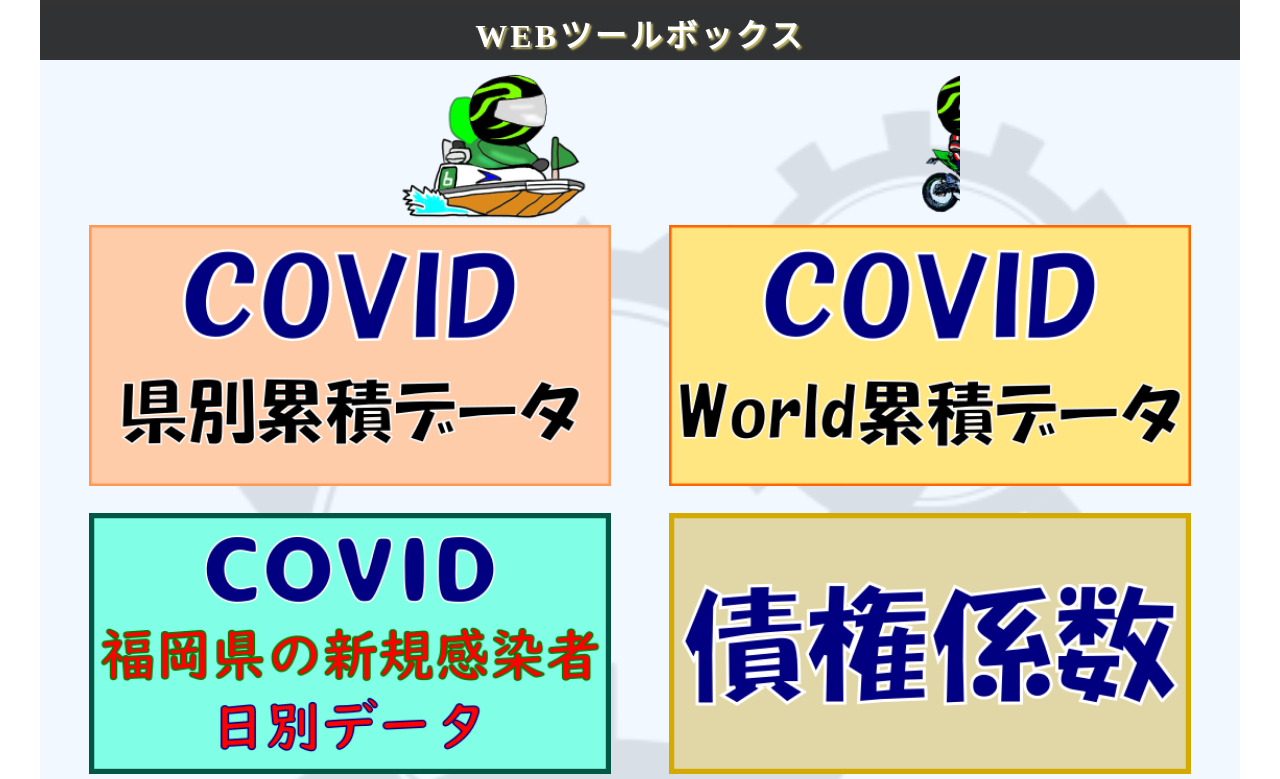
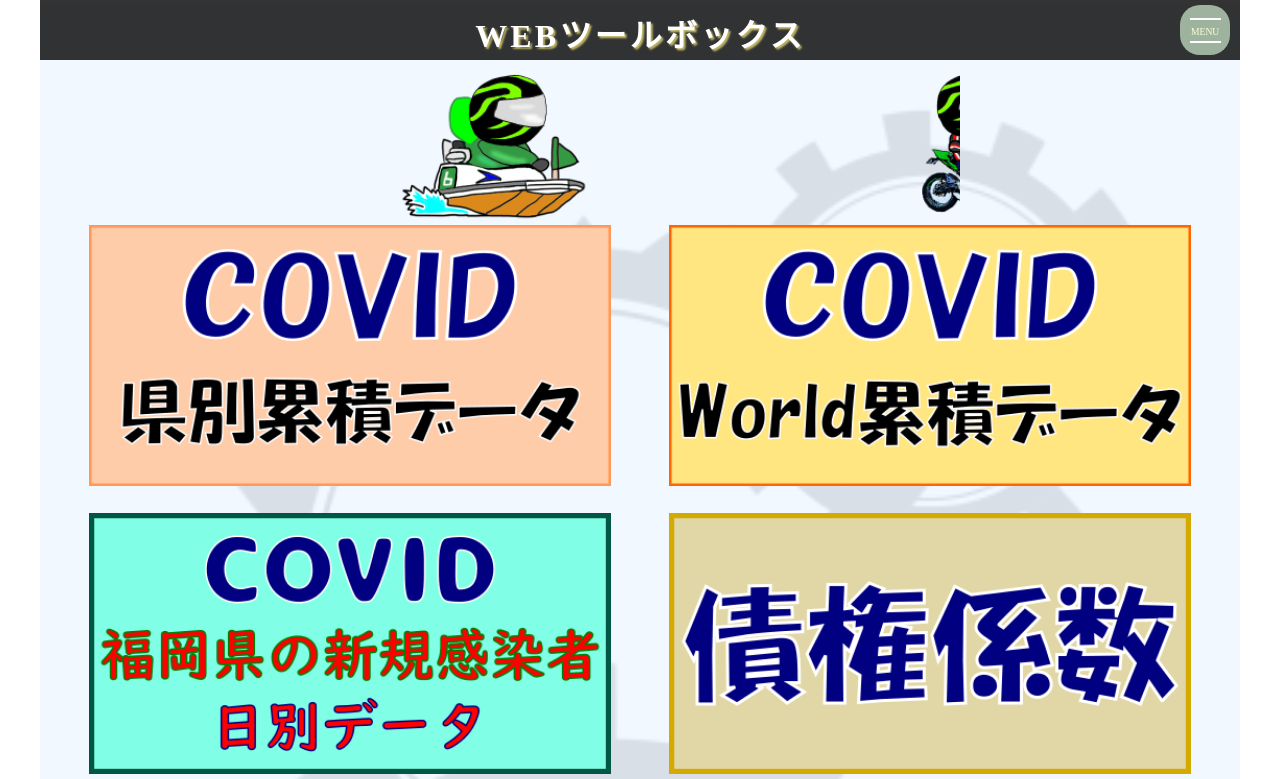
Before and after one commit to katsuki-hub/tool, a PHP site: page / in a window 1280 px wide. Shown: the top 779 px of the page. Run offline with PHP 8.4, Linux system fonts and the light colour scheme.

Commit message:
ハンバーガー

```diff
--- a/common/footer.php
+++ b/common/footer.php
@@ -1 +1,5 @@
-<small>&copy; 2021 かつまるツールボックス</small>
+<footer>
+  <small>&copy; 2021 かつまるツールボックス</small>
+</footer>
+<script src="https://code.jquery.com/jquery-3.6.0.min.js" integrity="sha256-/xUj+3OJU5yExlq6GSYGSHk7tPXikynS7ogEvDej/m4=" crossorigin="anonymous"></script>
+<script src="https://tool.katsumaru.blog/script/command.js/"></script>
--- a/common/header.php
+++ b/common/header.php
@@ -2,5 +2,6 @@
   <a href="https://tool.katsumaru.blog">
     <h1><?= $headerTitle ?></h1>
   </a>
+  <div class="openbtn"><span></span><span>Menu</span><span></span></div>
 </div>
 <!--/header-contents-->
--- a/content/covid.php
+++ b/content/covid.php
@@ -84,9 +84,7 @@
       </article>
     </div><!-- /main-wrapper -->
   </div><!-- /wall -->
-  <footer>
-    <?php require_once "../common/footer.php"; ?>
-  </footer>
+  <?php require_once "../common/footer.php"; ?>
   <script src="https://code.jquery.com/jquery-3.6.0.min.js" integrity="sha256-/xUj+3OJU5yExlq6GSYGSHk7tPXikynS7ogEvDej/m4=" crossorigin="anonymous"></script>
 </body>
 
--- a/content/dollarRate.php
+++ b/content/dollarRate.php
@@ -128,9 +128,7 @@
       </article>
     </div><!-- /main-wrapper -->
   </div><!-- /wall -->
-  <footer>
-    <?php require_once "../common/footer.php"; ?>
-  </footer>
+  <?php require_once "../common/footer.php"; ?>
   <script src="https://code.jquery.com/jquery-3.6.0.min.js" integrity="sha256-/xUj+3OJU5yExlq6GSYGSHk7tPXikynS7ogEvDej/m4=" crossorigin="anonymous"></script>
 </body>
 
--- a/content/interest.php
+++ b/content/interest.php
@@ -155,9 +155,7 @@
       </section>
     </div><!-- /main-wrapper -->
   </div><!-- /wall -->
-  <footer>
-    <?php require_once "../common/footer.php"; ?>
-  </footer>
+  <?php require_once "../common/footer.php"; ?>
   <script src="https://code.jquery.com/jquery-3.6.0.min.js" integrity="sha256-/xUj+3OJU5yExlq6GSYGSHk7tPXikynS7ogEvDej/m4=" crossorigin="anonymous"></script>
 </body>
 
--- a/content/rate.php
+++ b/content/rate.php
@@ -165,9 +165,7 @@
       </article>
     </div><!-- /main-wrapper -->
   </div><!-- /wall -->
-  <footer>
-    <?php require_once "../common/footer.php"; ?>
-  </footer>
+  <?php require_once "../common/footer.php"; ?>
   <script src="https://code.jquery.com/jquery-3.6.0.min.js" integrity="sha256-/xUj+3OJU5yExlq6GSYGSHk7tPXikynS7ogEvDej/m4=" crossorigin="anonymous"></script>
 </body>
 
--- a/content/worldCovid.php
+++ b/content/worldCovid.php
@@ -65,9 +65,7 @@
       </article>
     </div><!-- /main-wrapper -->
   </div><!-- /wall -->
-  <footer>
-    <?php require_once "../common/footer.php"; ?>
-  </footer>
+  <?php require_once "../common/footer.php"; ?>
   <script src="https://code.jquery.com/jquery-3.6.0.min.js" integrity="sha256-/xUj+3OJU5yExlq6GSYGSHk7tPXikynS7ogEvDej/m4=" crossorigin="anonymous"></script>
 </body>
 
--- a/css/style.css
+++ b/css/style.css
@@ -216,6 +216,75 @@ table {
 }
 
 /*=====================
+ハンバーグメニュー
+=====================*/
+
+/*ボタン外側※レイアウトによってpositionや形状は適宜変更してください*/
+.openbtn {
+  /*ボタン内側の基点となるためrelativeを指定。
+追従するナビゲーションの場合はfixed＋top、rightといった位置をセットで指定*/
+  position: absolute;
+  top: 5px;
+  right: 10px;
+  background: rgb(158, 179, 158);
+  cursor: pointer;
+  width: 50px;
+  height: 50px;
+  border-radius: 20px;
+}
+
+/*ボタン内側*/
+.openbtn span {
+  display: inline-block;
+  transition: all .4s;
+  /*アニメーションの設定*/
+  position: absolute;
+}
+
+.openbtn span:nth-of-type(1),
+.openbtn span:nth-of-type(3) {
+  height: 2px;
+  background: #fff;
+  width: 62%;
+  left: 10px;
+}
+
+.openbtn span:nth-of-type(1) {
+  top: 13px;
+}
+
+.openbtn span:nth-of-type(2) {
+  top: 12px;
+  left: 11px;
+  font-size: 0.6rem;
+  text-transform: uppercase;
+  color: rgb(251, 255, 215);
+}
+
+.openbtn span:nth-of-type(3) {
+  top: 36px;
+}
+
+/*activeクラスが付与されると線が回転して×になり、Menu表記をしている2つ目の要素が透過して消える*/
+.openbtn.active span:nth-of-type(1) {
+  top: 18px;
+  left: 18px;
+  transform: translateY(6px) rotate(-45deg);
+  width: 30%;
+}
+
+.openbtn.active span:nth-of-type(2) {
+  opacity: 0;
+}
+
+.openbtn.active span:nth-of-type(3) {
+  top: 30px;
+  left: 18px;
+  transform: translateY(-6px) rotate(45deg);
+  width: 30%;
+}
+
+/*=====================
 420px以上
 =====================*/
 @media screen and (min-width:420px) {
@@ -223,6 +292,7 @@ table {
     height: 100px;
   }
 }
+
 /*=====================
 720px以上
 =====================*/
--- a/index.php
+++ b/index.php
@@ -56,10 +56,8 @@
       </section>
     </div><!-- /main-wrapper -->
   </div><!-- /wall -->
-  <footer>
-    <?php require_once "common/footer.php"; ?>
-  </footer>
+  <?php require_once "common/footer.php"; ?>
 </body>
-<script src="https://code.jquery.com/jquery-3.6.0.min.js" integrity="sha256-/xUj+3OJU5yExlq6GSYGSHk7tPXikynS7ogEvDej/m4=" crossorigin="anonymous"></script>
+
 
 </html>
--- /dev/null
+++ b/script/command.js
@@ -0,0 +1,7 @@
+/*=====================
+ハンバーグメニュー
+=====================*/
+
+$(".openbtn").click(function () {
+  $(this).toggleClass('active');
+});
```
Also changed, not shown: content/cividDay.php (+1 -6 lines), 1 other file. Lines whose indentation alone changed are shown as unchanged.
